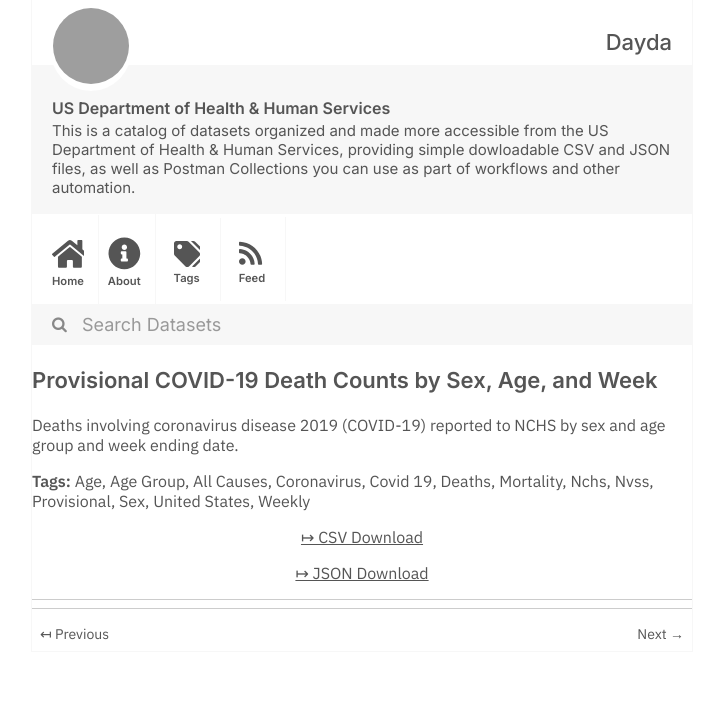
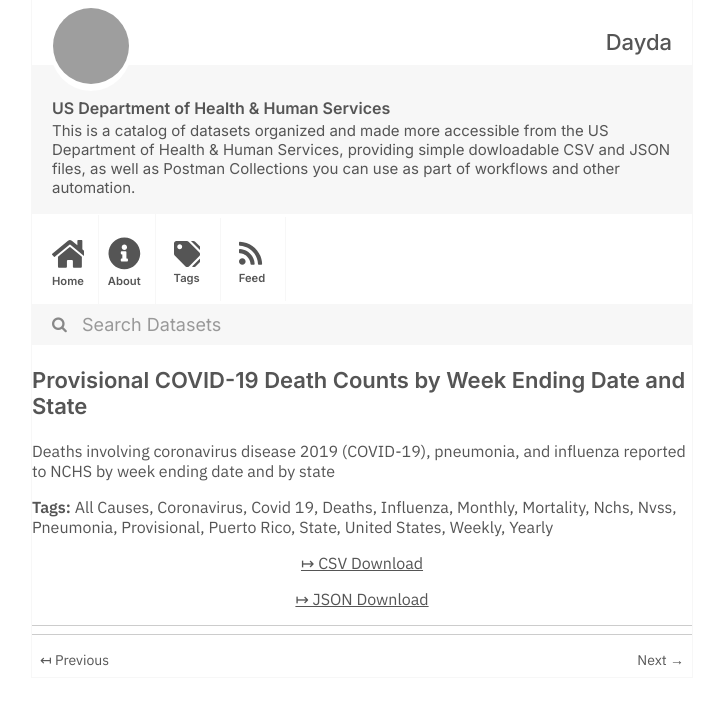
Before and after one commit to dayda-entities/us-department-of-health-and-human-services, a Jekyll site: the page built from _posts/2020-11-10-provisional-covid-19-death-cou.md, in a window 1280 px wide, cut to the strip 0-705 px from the top of the page. Shown: the whole strip, without its empty margins (278-994 px from the left). Built offline with Jekyll 4.4.1, drawn with Linux system fonts in a browser that asks for light colours; grey boxes are pictures that could not be loaded.

```diff
--- a/_posts/2020-11-10-provisional-covid-19-death-cou.md
+++ b/_posts/2020-11-10-provisional-covid-19-death-cou.md
@@ -1,28 +1,31 @@
 ---
-title: 'Provisional COVID-19 Death Counts by Sex, Age, and Week'
-created: '2020-11-10T16:16:38.381582'
-modified: '2021-05-07T10:04:03.277355'
+title: Provisional COVID-19 Death Counts by Week Ending Date and State
+created: '2020-11-10T16:16:28.142966'
+modified: '2021-05-08T21:08:11.094943'
 state: active
 type: dataset
 tags:
-  - Age
-  - Age Group
   - All Causes
   - Coronavirus
   - Covid 19
   - Deaths
+  - Influenza
+  - Monthly
   - Mortality
   - Nchs
   - Nvss
+  - Pneumonia
   - Provisional
-  - Sex
+  - Puerto Rico
+  - State
   - United States
   - Weekly
+  - Yearly
 groups:
   - Older Adults Health Data Collection
-csv_url: 'https://data.cdc.gov/api/views/vsak-wrfu/rows.csv?accessType=DOWNLOAD'
-json_url: 'https://data.cdc.gov/api/views/vsak-wrfu/rows.json?accessType=DOWNLOAD'
+csv_url: 'https://data.cdc.gov/api/views/r8kw-7aab/rows.csv?accessType=DOWNLOAD'
+json_url: 'https://data.cdc.gov/api/views/r8kw-7aab/rows.json?accessType=DOWNLOAD'
 layout: post
 
 ---
-Deaths involving coronavirus disease 2019 (COVID-19) reported to NCHS by sex and age group and week ending date.
+Deaths involving coronavirus disease 2019 (COVID-19), pneumonia, and influenza reported to NCHS by week ending date and by state
```
